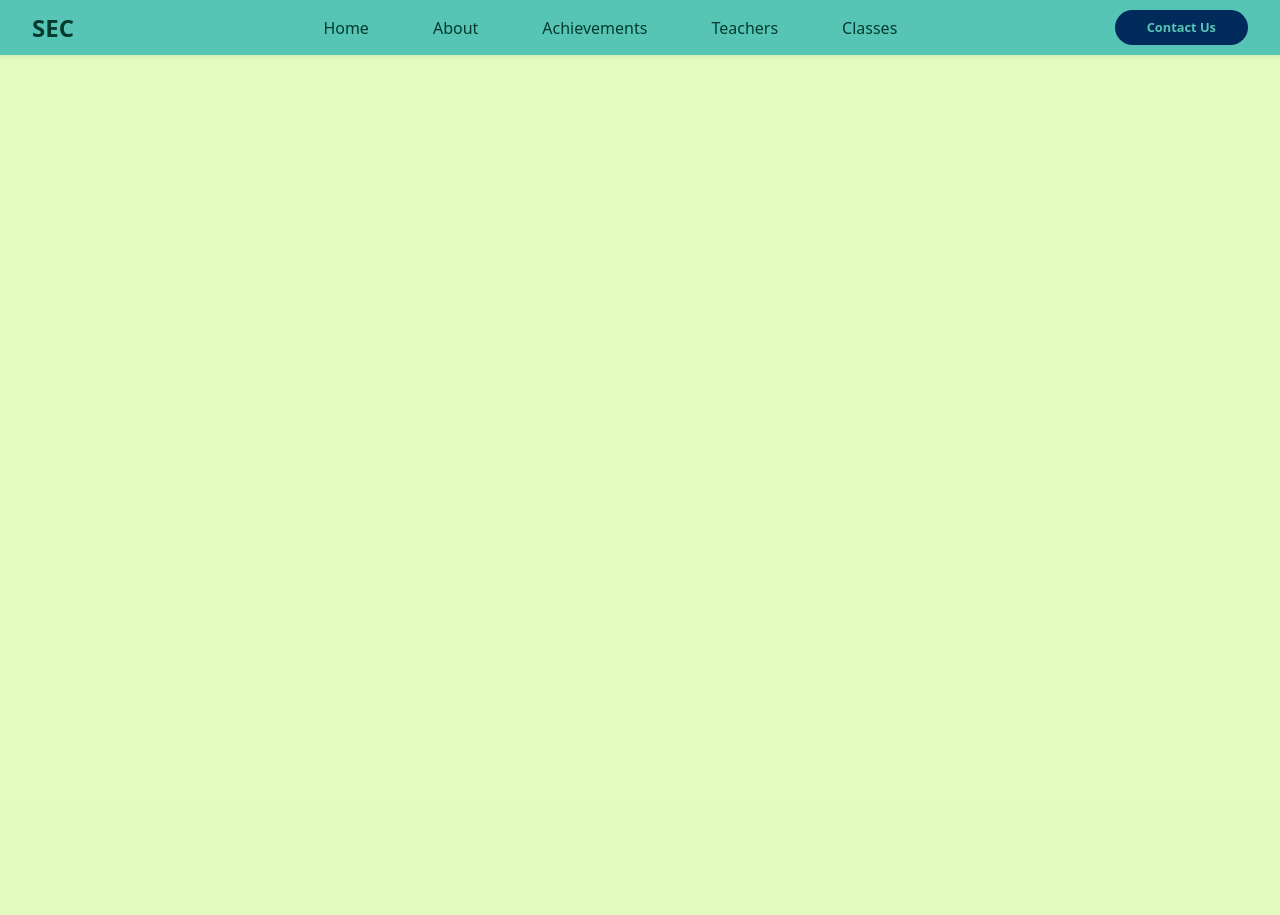
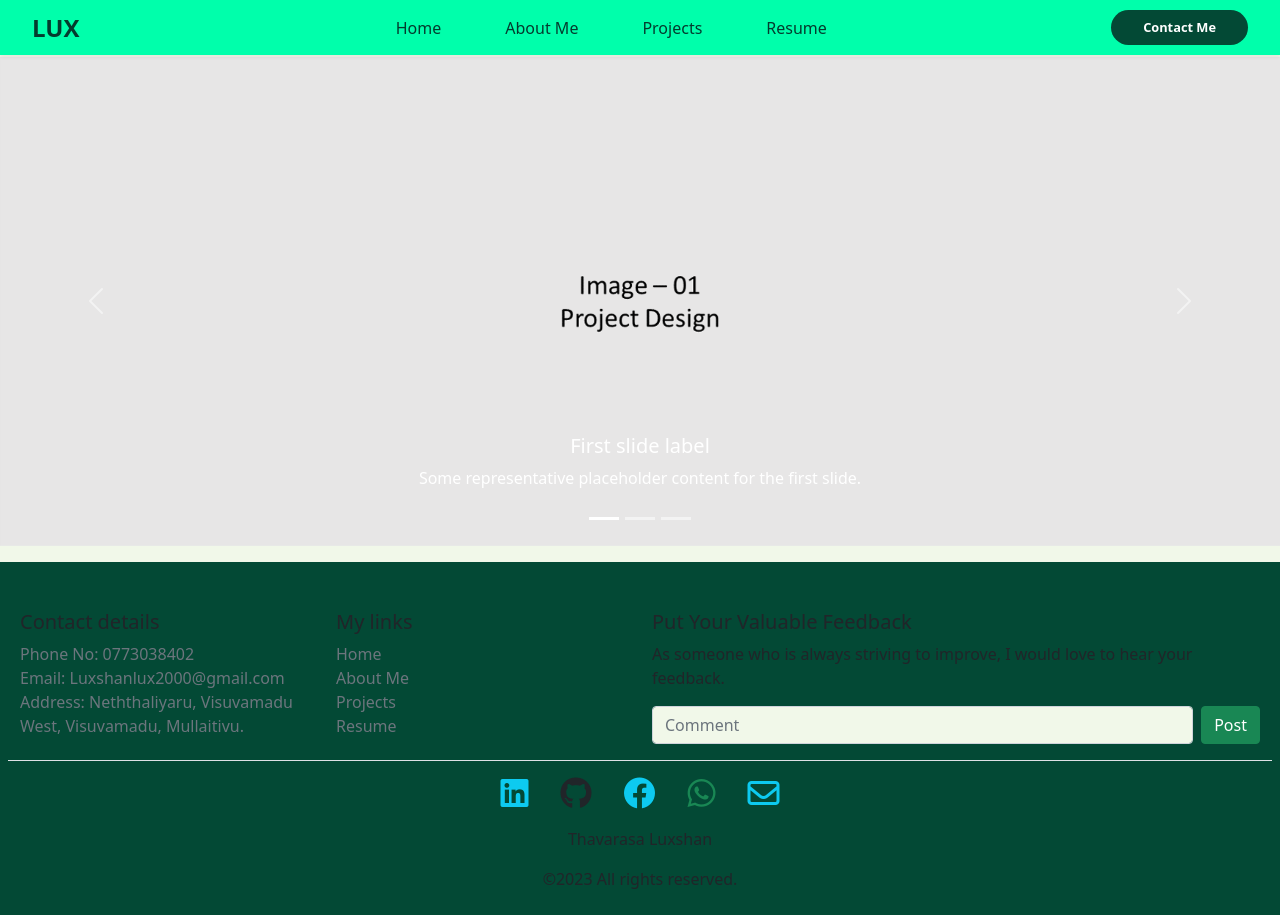
Before and after one commit to Luxshan2000/luxshan2000.github.io, a PHP site: page / in a window 1280 px wide. Before the commit the page ends 55 px from the top, so only its background shows below. Run offline with PHP 8.4, Linux system fonts and the light colour scheme.

Commit message:
index-file

```diff
--- a/assets/MyCSS/my-style.css
+++ b/assets/MyCSS/my-style.css
@@ -1,6 +1,6 @@
 body{
     margin: 0;
-    background-color: #E3FCBF;
+    background-color: #f1f8e9;
 }
 
 
@@ -26,13 +26,13 @@ header{
 
 a:hover{
     color: #0075fb;
-    transition-duration: 1s;
+    transition-duration: 500ms;
 }
 
 header{
     position: relative;
     padding: 0 2rem;
-    background-color: #57C5B6;
+    background-color: #00FFAB;
 }
 
 .navbar{
@@ -45,6 +45,7 @@ header{
     justify-content: space-between;
 }
 
+
 .navbar .logo a{
     font-size: 1.5rem;
     font-weight: bold;
@@ -56,15 +57,15 @@ header{
 }
 
 .navbar .toggle_btn{
-    color: #002B5B;
+    color: #005b38;
     font-size: 1.5rem;
     cursor: pointer;
     display: none;
 }
 
-.register_btn{
-    background-color: #002B5B;
-    color: #57C5B6;
+.contact_btn{
+    background-color: #034935;
+    color: #ffffff;
     border: none;
     outline: none;
     border-radius: 20px;
@@ -76,12 +77,13 @@ header{
     padding:0.5rem 2rem;
 }
 
-.register_btn:hover{
+.contact_btn:hover{
     scale: 1.05;
-    color: #57C5B6;
+    background-color: #034935;
+    color: white;
 }
 
-.register_btn:active{
+.contact_btn:active{
     scale: 0.95;
 }
 
@@ -93,7 +95,7 @@ header{
     right: 2rem;
     top: 60px;
     width: 300px;
-    background: rgba(87, 197, 182,0.6);
+    background: rgba(0, 255, 171,0.6);
     backdrop-filter: blur(15px);
     border-radius: 10px;
     overflow: hidden;
@@ -112,7 +114,7 @@ header{
     justify-content: center;
 }
 
-.dropdown_menu .register_btn{
+.dropdown_menu .contact_btn{
     display: flex;
     margin: 0 15% 10px 15%;
     align-items: center;
@@ -124,7 +126,7 @@ header{
         display: block;
     }
     .navbar .links,
-    .navbar .register_btn{
+    .navbar .contact_btn{
         display: none;
     }
 
@@ -142,7 +144,7 @@ header{
 }
 
 .myFooter{
-    background-color: #1A5F7A;
+    background-color: #034935;
     position: relative;
     bottom: 0;
 }
@@ -170,8 +172,3 @@ header{
 #go-up-btn i{
     rotate: 180deg;
 }
-
-
-.gallery_product{
-    padding: 1rem;
-}
--- a/index.html
+++ b/index.html
@@ -19,32 +19,133 @@
 
 </head>
 <body>
+
+
 <header class="shadow-sm fixed-top">
     <div class="navbar ">
-        <div class="logo"><a href="#">SEC</a></div>
+        <div class="logo"><a href="#">LUX</a></div>
         <ul  style="margin: 0" class="links">
             <li><a href="#home">Home</a></li>
-            <li><a href="#about">About</a></li>
-            <li><a href="#home">Achievements</a></li>
-            <li><a href="#home">Teachers</a></li>
-            <li><a href="/templates/classes.php">Classes</a></li>
+            <li><a href="#about">About Me</a></li>
+            <li><a href="#home">Projects</a></li>
+            <li><a href="#home">Resume</a></li>
         </ul>
-        <a href="#myFooter" class="register_btn">Contact Us</a>
+        <a href="#myFooter" class="contact_btn">Contact Me</a>
         <div class="toggle_btn">
             <i class="fa-solid fa-bars"></i>
         </div>
     </div>
-
     <div class="dropdown_menu">
         <li class="menu_item" ><a href="#home">Home</a></li>
         <li class="menu_item" ><a href="#about">About</a></li>
         <li class="menu_item" ><a href="#home">Achievements</a></li>
         <li class="menu_item" ><a href="#home">Teachers</a></li>
         <li class="menu_item" ><a href="#home">Classes</a></li>
-        <a  href="#myFooter" class="register_btn menu_item">Contact Us</a>
-
+        <a  href="#myFooter" class="contact_btn menu_item">Contact Us</a>
     </div>
 </header>
+
+
+<main>
+    <div class="container-fluid imageSlider pb-3 p-0 mt-2 pt-5">
+        <div id="carouselExampleCaptions" class="carousel slide" data-bs-touch="true" data-bs-ride="carousel">
+            <div  class="carousel-indicators">
+                <button  type="button" data-bs-target="#carouselExampleCaptions" data-bs-slide-to="0" class="active" aria-current="true" aria-label="Slide 1"></button>
+                <button type="button" data-bs-target="#carouselExampleCaptions" data-bs-slide-to="1" aria-label="Slide 2"></button>
+                <button type="button" data-bs-target="#carouselExampleCaptions" data-bs-slide-to="2" aria-label="Slide 3"></button>
+            </div>
+            <div class="carousel-inner">
+                <div class="carousel-item active">
+                    <img src="/assets/default/image1.png" class="d-block w-100" alt="...">
+                    <div class="carousel-caption d-none d-md-block">
+                        <h5>First slide label</h5>
+                        <p>Some representative placeholder content for the first slide.</p>
+                    </div>
+                </div>
+                <div class="carousel-item">
+                    <img src="/assets/default/image2.png" class="d-block w-100" alt="...">
+                    <div class="carousel-caption d-none d-md-block">
+                        <h5>Second slide label</h5>
+                        <p>Some representative placeholder content for the second slide.</p>
+                    </div>
+                </div>
+                <div class="carousel-item">
+                    <img src="/assets/default/image3.png" class="d-block w-100" alt="...">
+                    <div class="carousel-caption d-none d-md-block">
+                        <h5>Third slide label</h5>
+                        <p>Some representative placeholder content for the third slide.</p>
+                    </div>
+                </div>
+            </div>
+            <button class="carousel-control-prev" type="button" data-bs-target="#carouselExampleCaptions" data-bs-slide="prev">
+                <span class="carousel-control-prev-icon" aria-hidden="true"></span>
+                <span class="visually-hidden">Previous</span>
+            </button>
+            <button class="carousel-control-next" type="button" data-bs-target="#carouselExampleCaptions" data-bs-slide="next">
+                <span class="carousel-control-next-icon" aria-hidden="true"></span>
+                <span class="visually-hidden">Next</span>
+            </button>
+        </div>
+    </div>
+
+
+
+</main>
+
+
+<div id="myFooter" class="container-fluid myFooter">
+    <footer class="pt-5 p-2">
+        <div class="row">
+
+            <div class="col-md-6 col-lg-3 col-sm-12 pb-sm-2">
+                <h5>Contact details</h5>
+                <ul class="nav flex-column">
+                    <li class="nav-item p-0"><a  class="nav-link p-0 text-muted">Phone No: 0773038402</a></li>
+                    <li  class="nav-item p-0"><a  class="nav-link p-0 text-muted">Email: Luxshanlux2000@gmail.com</a></li>
+                    <li class="nav-item p-0"><a  class="nav-link p-0 text-muted">Address: Neththaliyaru, Visuvamadu West, Visuvamadu, Mullaitivu.</a></li>
+                </ul>
+            </div>
+
+
+            <div class="col-md-6 col-lg-3 col-sm-12 pb-sm-2 pb-2">
+                <h5>My links</h5>
+                <ul class="nav flex-column">
+                    <li class="nav-item p-0"><a href="#home" class="nav-link p-0 text-muted">Home</a></li>
+                    <li class="nav-item p-0"><a href="#about" class="nav-link p-0 text-muted">About Me</a></li>
+                    <li class="nav-item p-0"><a href="#" class="nav-link p-0 text-muted">Projects</a></li>
+                    <li class="nav-item p-0"><a href="#" class="nav-link p-0 text-muted">Resume</a></li>
+                </ul>
+            </div>
+
+            <div class="col-md-12 col-lg-6 col-sm-12  mb-3">
+                <form>
+                    <h5>Put Your Valuable Feedback</h5>
+                    <p>As someone who is always striving to improve, I would love to hear your feedback.</p>
+                    <div class="d-flex flex-column flex-sm-row w-100 gap-2">
+                        <label for="newsletter1" class="visually-hidden">Your Feedback</label>
+                        <input style="background-color: #f1f8e9;" id="newsletter1" type="text" class="form-control text-dark" placeholder="Comment">
+                        <button class="btn btn-success" type="button">Post</button>
+                    </div>
+                </form>
+            </div>
+        </div>
+
+        <div class="d-flex flex-column  row text-center  border-top">
+            <ul class="list-unstyled justify-content-center d-flex pt-3">
+                <li ><a class="link-dark" href="#"><i class="fa-brands text-info fa-2x fa-linkedin"></i></a></li>
+                <li ><a class="link-dark" href="#"><i class="fa-brands text-dark fa-2x fa-github"></i></a></li>
+                <li ><a class="link-dark" href="#"><i class="fa-brands text-info fa-2x fa-facebook"></i></a></li>
+                <li ><a class="link-dark" href="#"><i class="fa-brands fa-2x text-success fa-whatsapp"></i></a></li>
+                <li ><a class="link-dark" href="#"><i class="fa-regular fa-2x text-info fa-envelope"></i></a></li>
+            </ul>
+        </div>
+        <div class="d-flex flex-column text-center  row justify-content-center">
+            <p>Thavarasa Luxshan</p>
+            <p>&copy;2023 All rights reserved.</p>
+        </div>
+    </footer>
+</div>
+
 
 <script>
     const toggleBtn = document.querySelector('.toggle_btn');
@@ -66,6 +167,5 @@
         };
     });
 </script>
-
 </body>
 </html>
```
Also changed, not shown: assets/default/20210426_213626.jpg (added), assets/default/image1.png (added), assets/default/image2.png (added), assets/default/image3.png (added).
